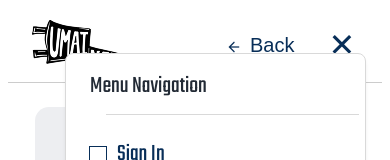
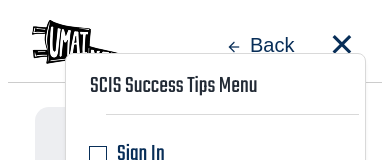
Before and after one commit to norus04/scis-hub, a React (Create React App) app: page /create-post in a window 390 px wide. Both pictures are taken after a click on the button "Toggle menu". Shown: the top 160 px of the page. Built offline with nearby package versions, Linux system fonts and the light colour scheme; no server answers; a web font is replaced by a local one.

Commit message:
Update BackNavbar.jsx
Updated the hamburger menu title

```diff
--- a/src/components/layout/BackNavbar.jsx
+++ b/src/components/layout/BackNavbar.jsx
@@ -65,7 +65,7 @@ export default function BackNavbar() {
       {isOpen && (
         <div style={{ position: 'fixed', top: 53, right: 24, zIndex: 1000, boxSizing: 'border-box', display: 'flex', flexDirection: 'column', alignItems: 'flex-start', padding: 8, width: 301, background: '#FFFFFF', border: '1px solid #D9D9D9', boxShadow: '0px 4px 4px -1px rgba(12, 12, 13, 0.1)', borderRadius: 8 }}>
           <div style={{ display: 'flex', flexDirection: 'column', alignItems: 'flex-start', padding: '8px 16px 4px', width: 285, height: 32 }}>
-            <span style={{ fontFamily: 'Teko', fontWeight: 400, fontSize: 24, lineHeight: '140%', color: '#222A35' }}>Menu Navigation</span>
+            <span style={{ fontFamily: 'Teko', fontWeight: 400, fontSize: 24, lineHeight: '140%', color: '#222A35' }}>SCIS Success Tips Menu</span>
           </div>
           <div style={{ display: 'flex', justifyContent: 'center', alignItems: 'center', padding: '8px 16px', width: 285 }}>
             <div style={{ width: 253, height: 1, background: '#D9D9D9' }} />
```
